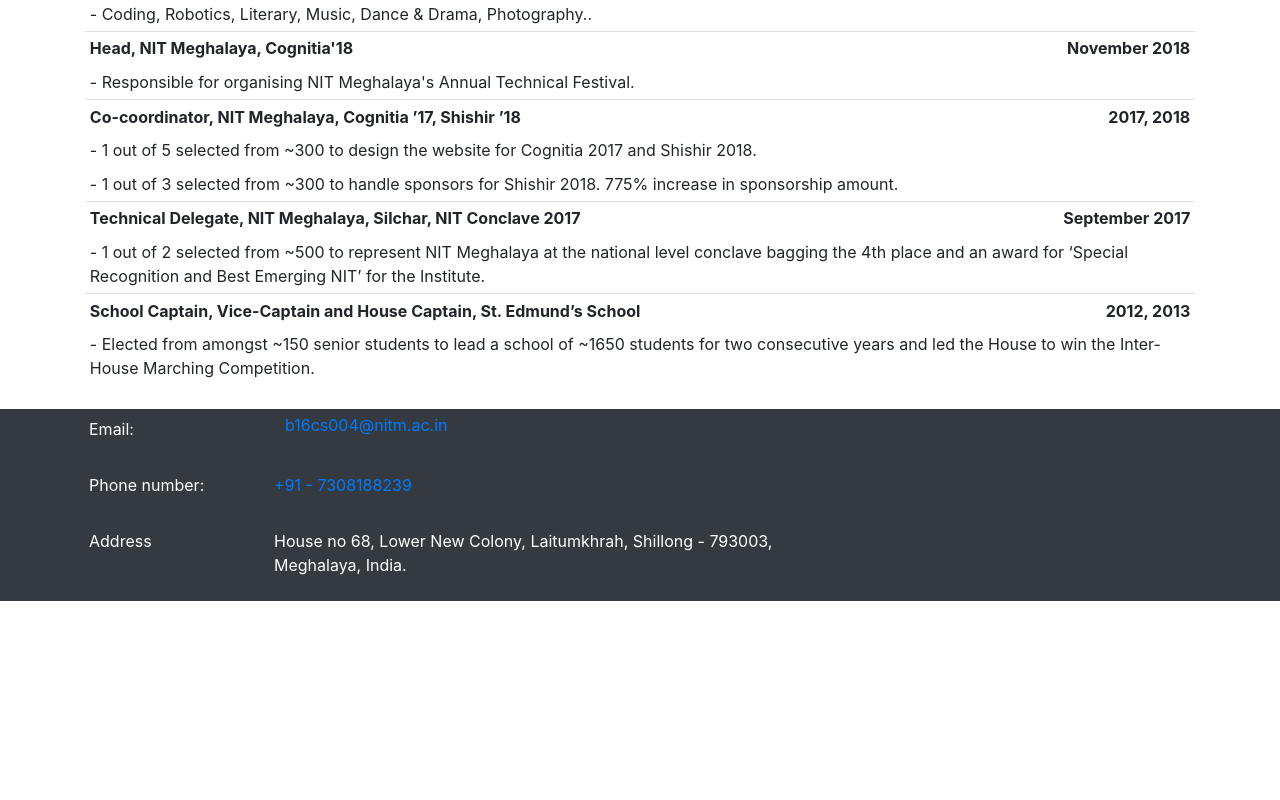
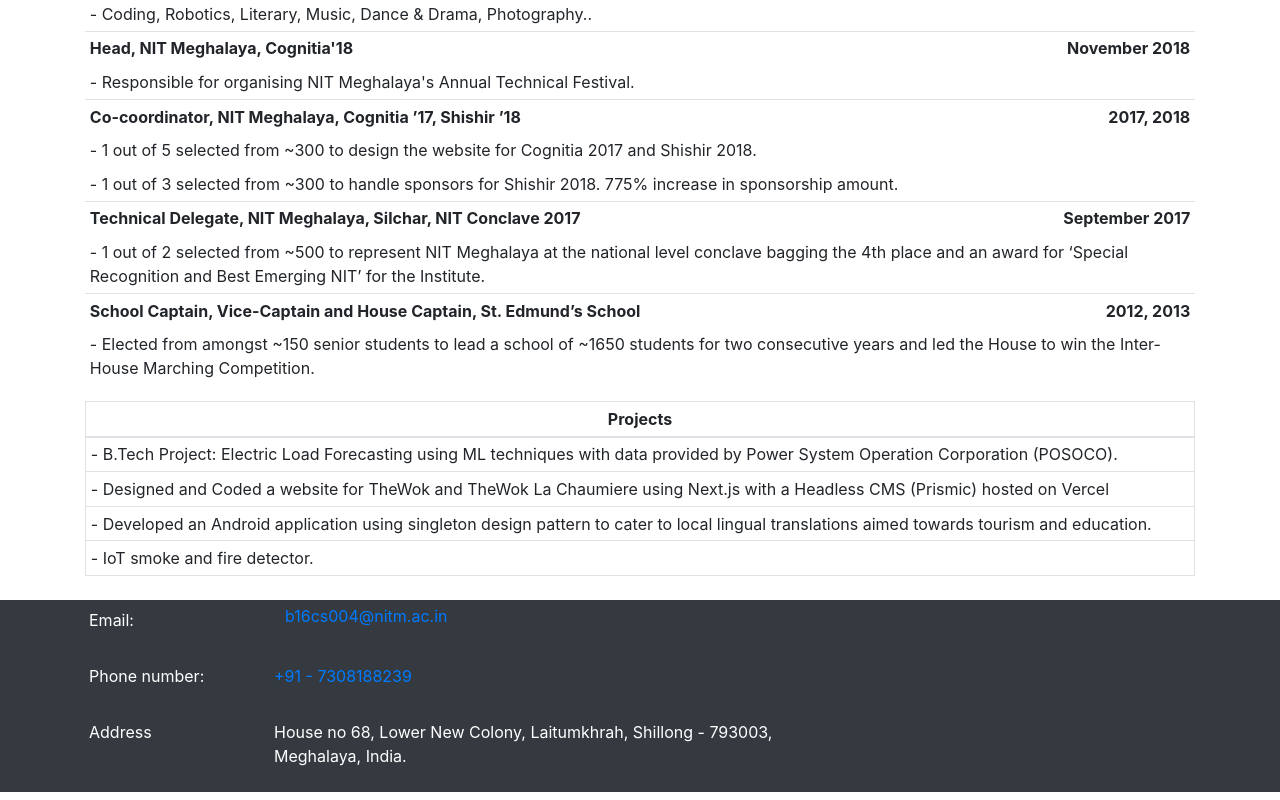
Before and after one commit to Mawlong/CV, a React (Create React App) app in the folder cv/: page / in a window 1280 px wide. Shown: the part 1271-2071 px from the top of the page. Before the commit the page ends 1880 px from the top, so only its background shows below. Built offline with nearby package versions, Linux system fonts and the light colour scheme; the HTML template or start-up script is replaced by a standard one.

Commit message:
Added projects

```diff
--- a/cv/src/App.js
+++ b/cv/src/App.js
@@ -5,6 +5,7 @@
 import Proficiency from './components/technicalProficiency'
 import Internships from './components/internships'
 import Responsibility from './components/posResponsibility'
+import Projects from './components/projects'
 
 
 import Navigation from './components/navbar';
@@ -18,6 +19,7 @@
       <Proficiency/>
       <Internships/>
       <Responsibility/>
+      <Projects/>
       <Footer/>
     </div>
 
--- /dev/null
+++ b/cv/src/components/projects.js
@@ -0,0 +1,37 @@
+import React from 'react'
+import {Container, Table} from 'react-bootstrap'
+
+function projects() {
+    return (
+        <Container>
+            <Table responsive bordered size="sm">
+                <thead>
+                    <th>
+                        Projects
+                    </th>
+                </thead>
+
+                <tbody align="left">
+
+                    <tr>
+                        <td>- B.Tech Project: Electric Load Forecasting using ML techniques with data provided by Power System Operation Corporation (POSOCO).</td>
+                    </tr>
+
+                    <tr>
+                        <td>- Designed and Coded a website for TheWok and TheWok La Chaumiere using Next.js with a Headless CMS (Prismic) hosted on Vercel</td>
+                    </tr>
+
+                    <tr>
+                        <td>- Developed an Android application using singleton design pattern to cater to local lingual translations aimed towards tourism and education.</td>
+                    </tr>
+                    <tr>
+                        <td>- IoT smoke and fire detector.</td>
+                    </tr>
+                </tbody>
+            </Table>
+        </Container>
+
+    )
+}
+
+export default projects
```
